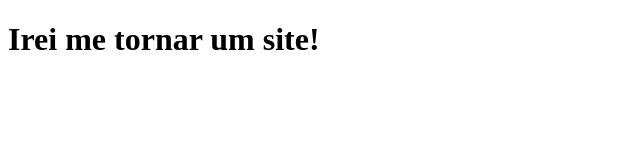
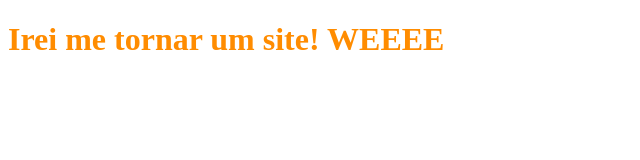
Before and after one commit to Hodricks/curso-basico-html-css, a plain HTML site: page index.html in a window 1280 px wide. Shown: the whole page, without its empty margins (0-640 px from the left). Drawn offline with Linux system fonts and the light colour scheme.

Commit message:
Feat: Adicionei o arquivo style css, mexi no código index html e no html md.

```diff
--- a/index.html
+++ b/index.html
@@ -5,9 +5,10 @@
     <meta http-equiv="X-UA-Compatible" content="IE=edge">
     <meta name="viewport" content="width=device-width, initial-scale=1.0">
     <title>Testando HTML</title>
+    <link rel="stylesheet" href="style.css">
 </head>
 <body>
-    <h1>Irei me tornar um site!</h1>
+    <h1>Irei me tornar um site! WEEEE</h1>
 
 </body>
 </html>
--- /dev/null
+++ b/style.css
@@ -0,0 +1,3 @@
+h1 {
+  color: #ff8c00;
+}
```
Also changed, not shown: 1 other file.
